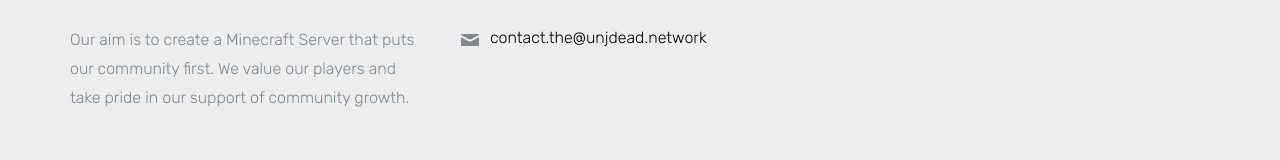
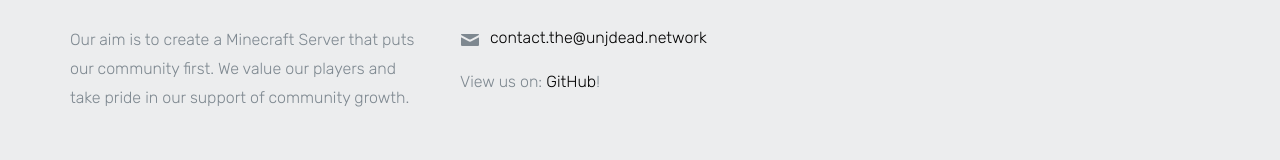
Before and after one commit to UnJDeadNetwork/UnJDeadNetwork, a website: page index.html in a window 1280 px wide. Shown: the part 2213-2373 px from the top of the page. Drawn offline with Linux system fonts and the light colour scheme; files whose address does not match are found by name.

Commit message:
GitHub Link
Added the GitHub link at the bottom of the page.

```diff
--- a/index.html
+++ b/index.html
@@ -169,6 +169,7 @@
             <h3>Contact</h3>
             <ul class="probootstrap-contact-info">
               <li><i class="icon-mail"></i><span><a href="mailto:contact.the@unjdead.network">contact.the@unjdead.network</a></span></li>
+			  <li><span>View us on: <a href="https://github.com/UnJDeadNetwork">GitHub</a>!</span></li>
             </ul>
 
           </div>
```
